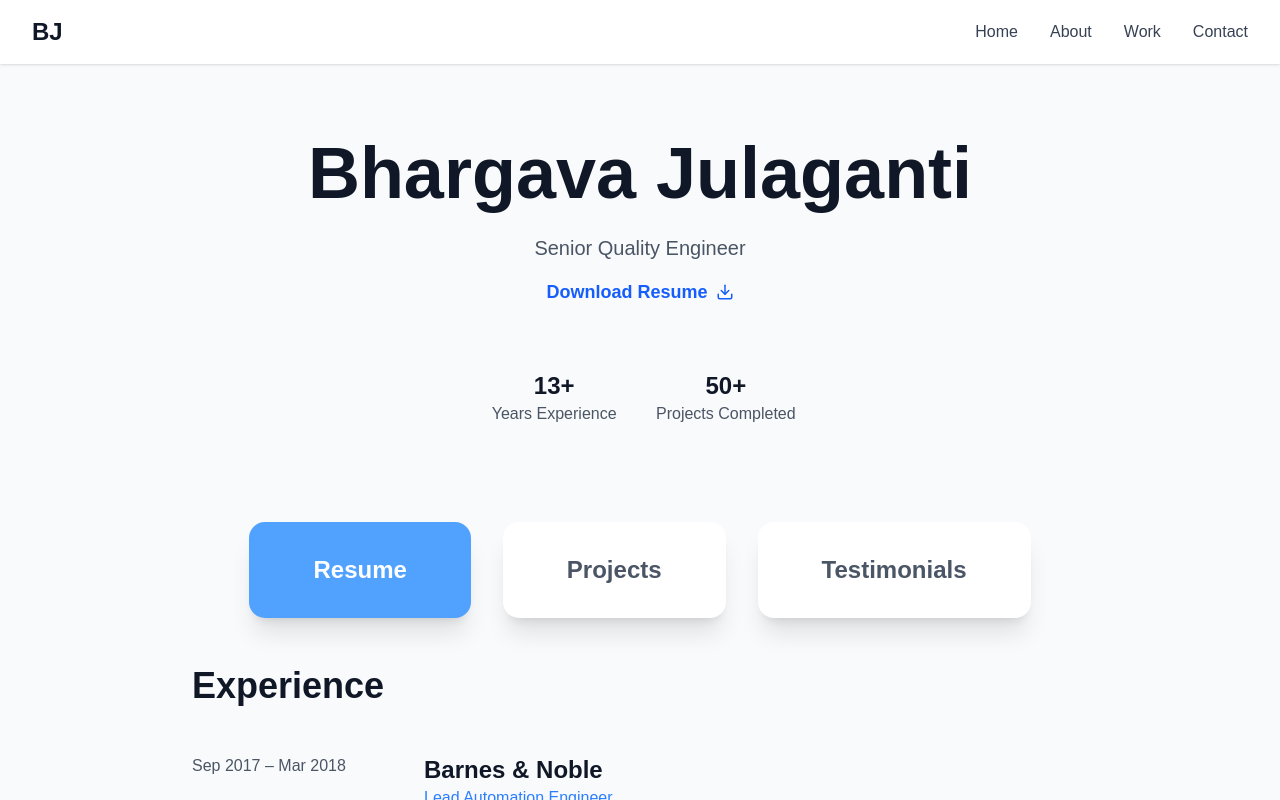
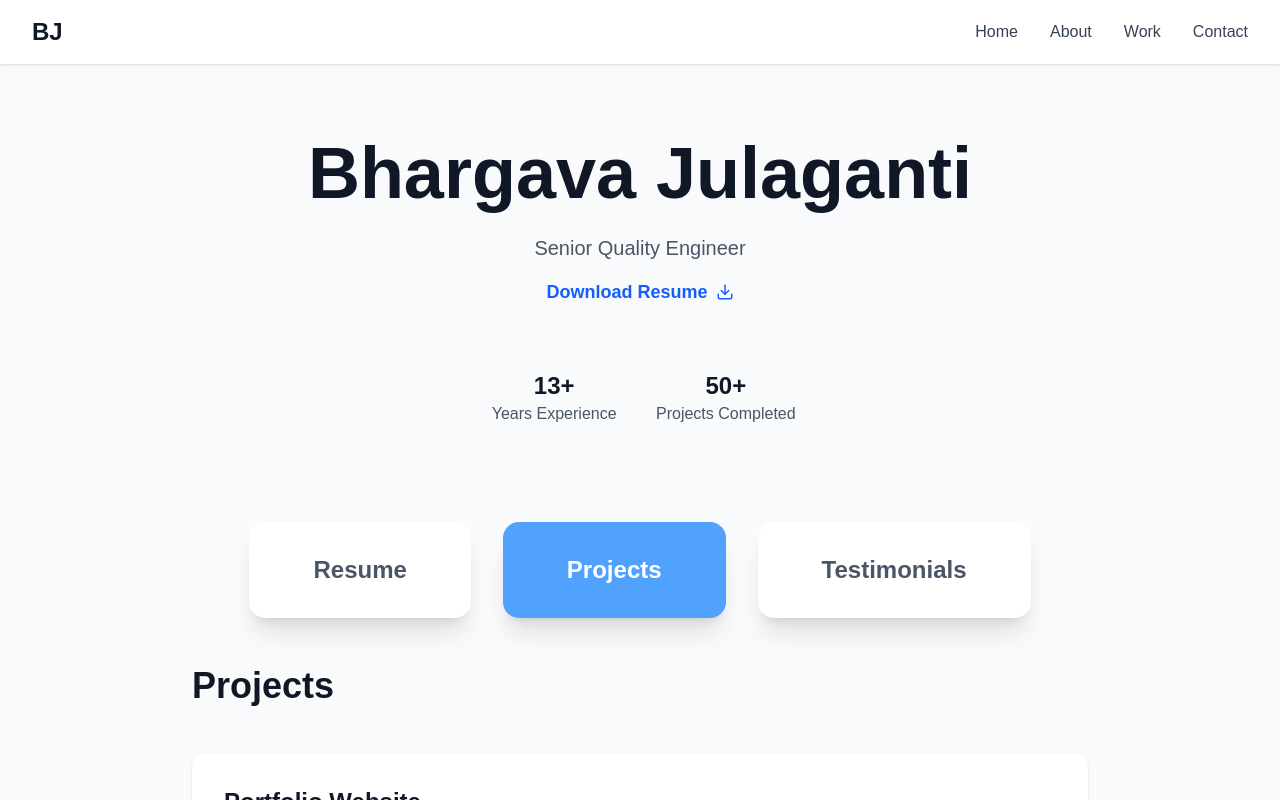
Before and after one commit to bhargavjulaganti/bhargava-portfolio, a Next.js app: page / in a window 1280 px wide. Both pictures are taken after a click on the button "Projects". Shown: the top 800 px of the page. Built offline with nearby package versions, Linux system fonts and the light colour scheme.

Commit message:
show different sections for projects testimonials

```diff
--- a/src/app/page.tsx
+++ b/src/app/page.tsx
@@ -1,10 +1,11 @@
 "use client";
 
-import React from 'react';
+import React, { useState } from 'react';
 import { Download, Menu, X } from 'lucide-react';
 
 export default function BhargavaPortfolio() {
-  const [isMenuOpen, setIsMenuOpen] = React.useState(false);
+  const [isMenuOpen, setIsMenuOpen] = useState(false);
+  const [activeTab, setActiveTab] = useState<'resume' | 'projects' | 'testimonials'>('resume');
 
   return (
     <div className="min-h-screen bg-gray-50">
@@ -80,24 +81,31 @@ export default function BhargavaPortfolio() {
         <section className="mt-24">
           {/* Tab Navigation */}
           <div className="flex justify-center mb-12 gap-8">
-            <button className="px-16 py-8 bg-blue-400 text-white rounded-2xl font-bold text-2xl shadow-xl focus:outline-none">
+            <button
+              className={`px-16 py-8 rounded-2xl font-bold text-2xl shadow-xl focus:outline-none transition-colors ${activeTab === 'resume' ? 'bg-blue-400 text-white' : 'bg-white text-gray-600'}`}
+              onClick={() => setActiveTab('resume')}
+            >
               Resume
             </button>
-            <button className="px-16 py-8 bg-white text-gray-600 font-bold text-2xl rounded-2xl shadow-xl focus:outline-none">
+            <button
+              className={`px-16 py-8 rounded-2xl font-bold text-2xl shadow-xl focus:outline-none transition-colors ${activeTab === 'projects' ? 'bg-blue-400 text-white' : 'bg-white text-gray-600'}`}
+              onClick={() => setActiveTab('projects')}
+            >
               Projects
             </button>
-            <button className="px-16 py-8 bg-white text-gray-600 font-bold text-2xl rounded-2xl shadow-xl focus:outline-none">
+            <button
+              className={`px-16 py-8 rounded-2xl font-bold text-2xl shadow-xl focus:outline-none transition-colors ${activeTab === 'testimonials' ? 'bg-blue-400 text-white' : 'bg-white text-gray-600'}`}
+              onClick={() => setActiveTab('testimonials')}
+            >
               Testimonials
             </button>
           </div>
 
-          {/* Experience Section */}
+          {/* Tab Content */}
+          {activeTab === 'resume' && (
             <div className="max-w-4xl mx-auto">
               <h2 className="text-4xl font-bold text-gray-900 mb-12">Experience</h2>
-
               <div className="space-y-12">
-
-
                 {/* Barnes & Noble */}
                 <div className="grid grid-cols-1 lg:grid-cols-12 gap-8">
                   <div className="lg:col-span-3">
@@ -117,7 +125,6 @@ export default function BhargavaPortfolio() {
                     </div>
                   </div>
                 </div>
-
                 {/* Meijer */}
                 <div className="grid grid-cols-1 lg:grid-cols-12 gap-8">
                   <div className="lg:col-span-3">
@@ -136,7 +143,6 @@ export default function BhargavaPortfolio() {
                     </div>
                   </div>
                 </div>
-
                 {/* Target */}
                 <div className="grid grid-cols-1 lg:grid-cols-12 gap-8">
                   <div className="lg:col-span-3">
@@ -150,14 +156,44 @@ export default function BhargavaPortfolio() {
                       </div>
                       <p className="text-gray-600 leading-relaxed">
                         "Involved in creating end-to-end regression tests using HP UFT & Selenium.",
-                        "Led teams in offshore onsite model in delivering regression automation for multiple projects.",
+                        "Led teams in offshore onsite model in delivering regression automation for multiple projects."
                       </p>
                     </div>
                   </div>
                 </div>
-
               </div>
             </div>
+          )}
+          {activeTab === 'projects' && (
+            <div className="max-w-4xl mx-auto">
+              <h2 className="text-4xl font-bold text-gray-900 mb-12">Projects</h2>
+              <div className="space-y-8">
+                <div className="bg-white rounded-xl shadow p-8">
+                  <h3 className="text-2xl font-bold text-gray-900 mb-2">Portfolio Website</h3>
+                  <p className="text-gray-600">A personal portfolio built with Next.js and Tailwind CSS, deployed on Firebase Hosting.</p>
+                </div>
+                <div className="bg-white rounded-xl shadow p-8">
+                  <h3 className="text-2xl font-bold text-gray-900 mb-2">E-commerce Automation</h3>
+                  <p className="text-gray-600">Developed automation frameworks for e-commerce platforms to streamline testing and deployment.</p>
+                </div>
+              </div>
+            </div>
+          )}
+          {activeTab === 'testimonials' && (
+            <div className="max-w-4xl mx-auto">
+              <h2 className="text-4xl font-bold text-gray-900 mb-12">Testimonials</h2>
+              <div className="space-y-8">
+                <div className="bg-white rounded-xl shadow p-8">
+                  <p className="text-gray-600 italic">“Bhargava is a detail-oriented engineer who always delivers high-quality work on time.”</p>
+                  <p className="text-gray-900 font-bold mt-4">— Project Manager, Meijer</p>
+                </div>
+                <div className="bg-white rounded-xl shadow p-8">
+                  <p className="text-gray-600 italic">“A true leader in automation and quality engineering.”</p>
+                  <p className="text-gray-900 font-bold mt-4">— QA Lead, Target</p>
+                </div>
+              </div>
+            </div>
+          )}
         </section>
       </main>
 
```
Lines whose indentation alone changed are shown as unchanged.
